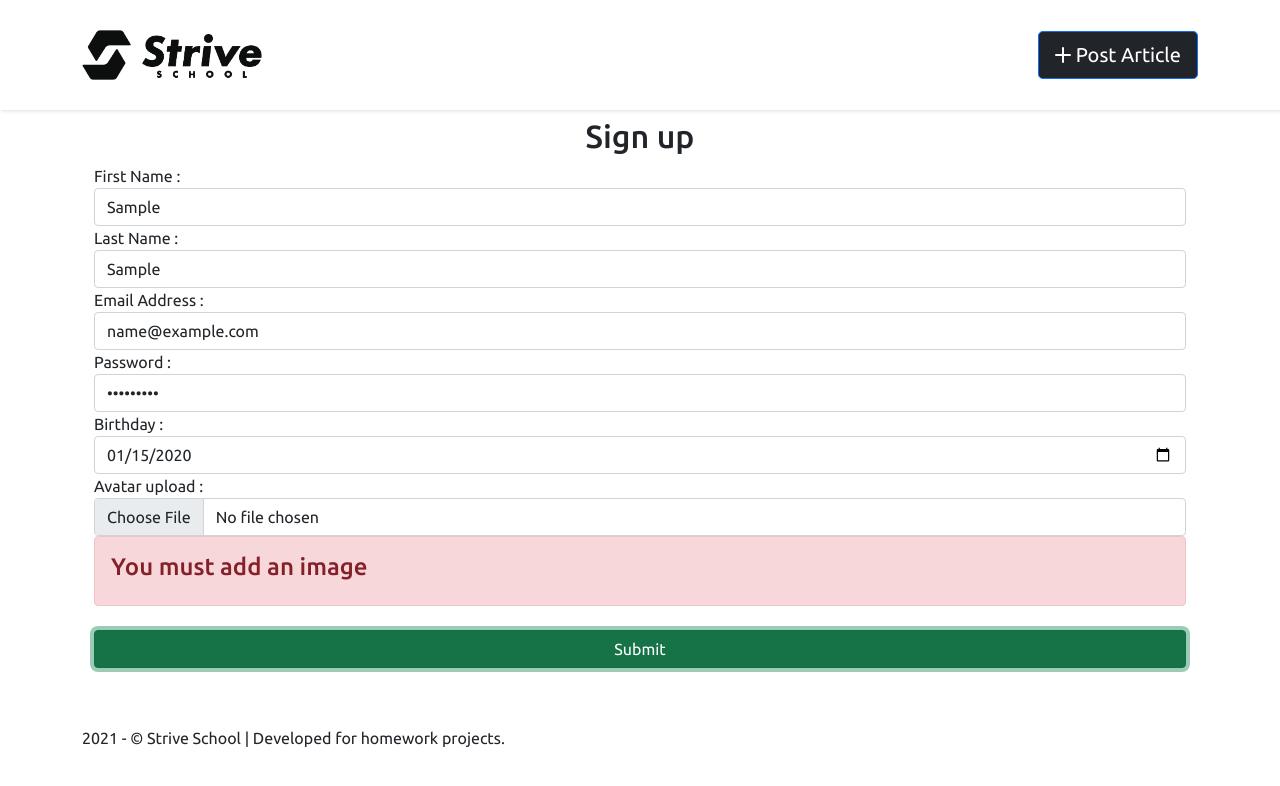
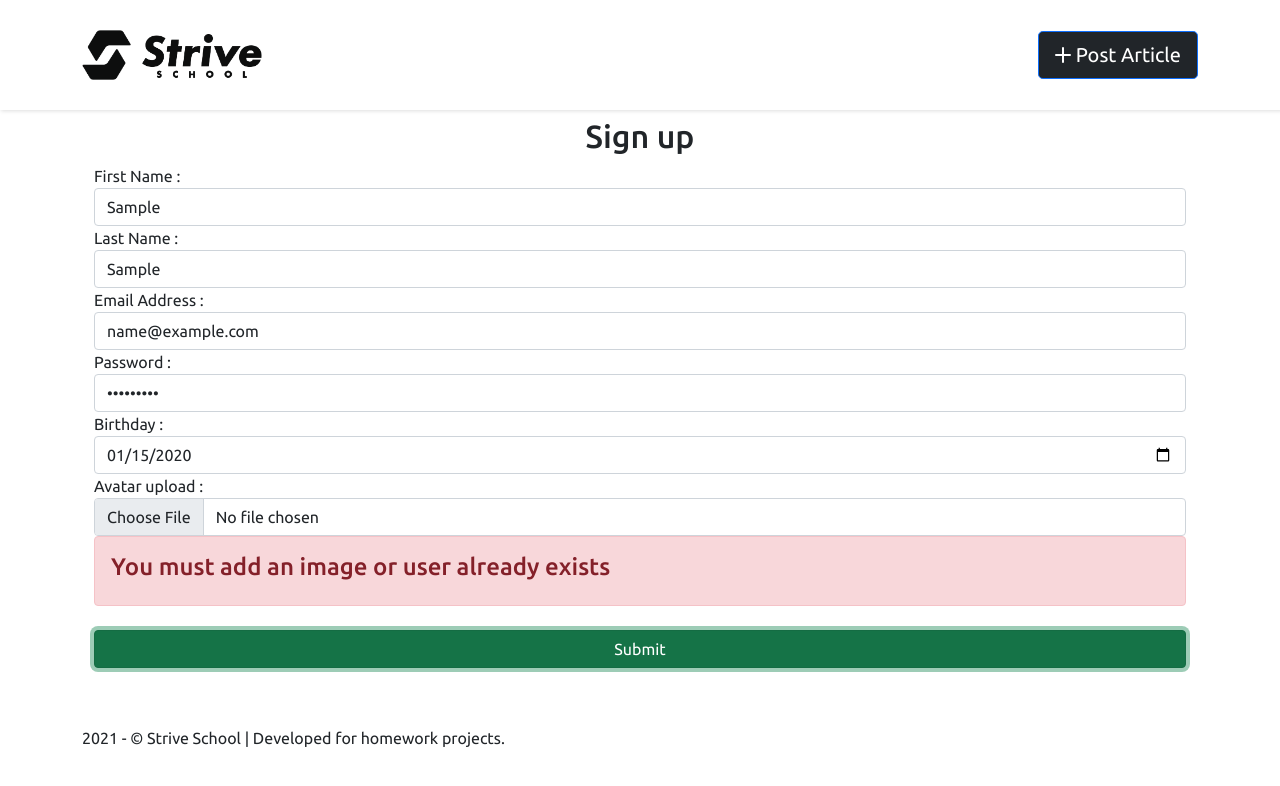
Before and after one commit to Koulinn/M5-D2-Front, a React (Create React App) app: page /register in a window 1280 px wide. Both pictures are taken after typing "Sample", "Sample", "name@example.com", "Sample123", "2020-01-15" into the empty fields and a click on the button "Submit". Shown: the top 786 px of the page. Built offline with nearby package versions, Linux system fonts and the light colour scheme.

Commit message:
added logic to display errors

```diff
--- a/src/views/signUp/index.jsx
+++ b/src/views/signUp/index.jsx
@@ -79,10 +79,15 @@ const SignupForm = (props) => {
                 }
                 )
 
+                console.log(response)
 
                 let dataRequested = await response.json()
-                await sendUserAvatar(dataRequested.id)
-                getUserData(dataRequested.id)
+                if(response.status !== 403){
+                    await sendUserAvatar(dataRequested.id)
+                    getUserData(dataRequested.id)
+                } else {
+                    setshowAlertAvatarError(true)
+                }
             } else {
                 setshowAlertAvatarError(true)
             }
@@ -98,11 +103,6 @@ const SignupForm = (props) => {
         try {
             let response = await fetch(
                 process.env.REACT_APP_PROD_API_URL + "/authors/" + userId
-                // {
-                //     headers: {
-                //         Authorization: userToken,
-                //     },
-                // }
             )
             let userData = await response.json()
             let userDataKeyList = Object.keys(userData)
@@ -265,7 +265,7 @@ const SignupForm = (props) => {
 
 
                         {showAlert && <Alert variant="success"> <Alert.Heading>Account Created Successfully</Alert.Heading></Alert>}
-                        {showAlertAvatarError && <Alert variant="danger"> <Alert.Heading>You must add an image</Alert.Heading></Alert>}
+                        {showAlertAvatarError && <Alert variant="danger"> <Alert.Heading>You must add an image or user already exists</Alert.Heading></Alert>}
                         <button
                             type="submit"
                             className="btn btn-success my-2 btn-large w-100"
```
